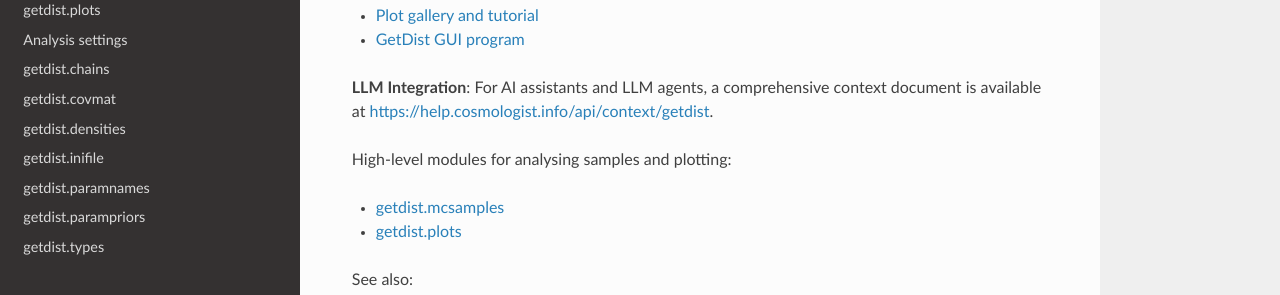
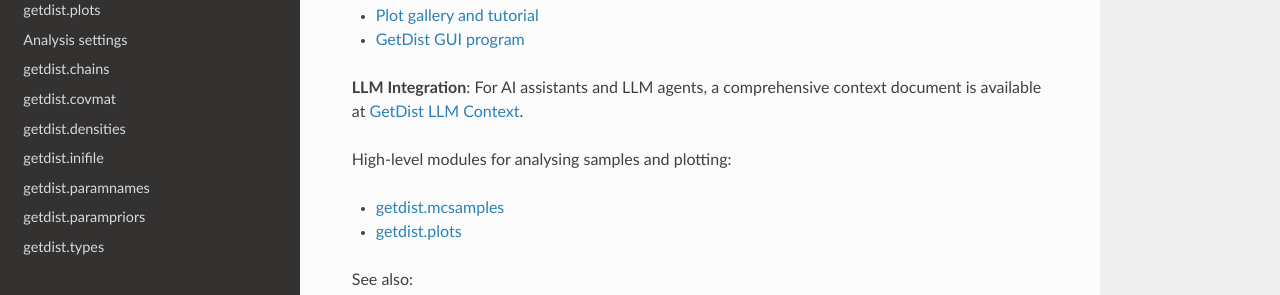
Before and after one commit to cmbant/getdist, a Sphinx documentation site: the page built from docs/source/index.rst, in a window 1280 px wide and 1264 px high. Shown: the part 228-523 px from the top of the window. Built offline with Sphinx 7.4.7 and the Read the Docs theme 3.1.0, drawn with Linux system fonts in a browser that asks for light colours; pages that are not in the unit, such as notebooks, are missing from menus; the version number is read from the project's files by our own code.

Commit message:
tidy link

```diff
--- a/README.rst
+++ b/README.rst
@@ -233,7 +233,7 @@ and references therein as appropriate.
 
 LLM Integration
 ===================
-For AI assistants and LLM agents working with GetDist, a single-file context document is available at `<https://help.cosmologist.info/api/context/getdist>`_. This document provides a comprehensive overview of GetDist's functionality, common usage patterns, and best practices in a format optimized for LLM context windows.
+For AI assistants and LLM agents working with GetDist, a single-file context document is available at `GetDist LLM Context <https://help.cosmologist.info/api/context/getdist>`_. This document provides a comprehensive overview of GetDist's functionality, common usage patterns, and best practices in a format optimized for LLM context windows.
 
 ===================
 
--- a/docs/source/index.rst
+++ b/docs/source/index.rst
@@ -10,7 +10,7 @@ GetDist is a Python package for analysing and plotting Monte Carlo (or other) sa
    Plot gallery and tutorial <https://getdist.readthedocs.io/en/latest/plot_gallery.html>
    GetDist GUI program <gui>
 
-**LLM Integration**: For AI assistants and LLM agents, a comprehensive context document is available at `<https://help.cosmologist.info/api/context/getdist>`_.
+**LLM Integration**: For AI assistants and LLM agents, a comprehensive context document is available at `GetDist LLM Context <https://help.cosmologist.info/api/context/getdist>`_.
 
 High-level modules for analysing samples and plotting:
 
```
